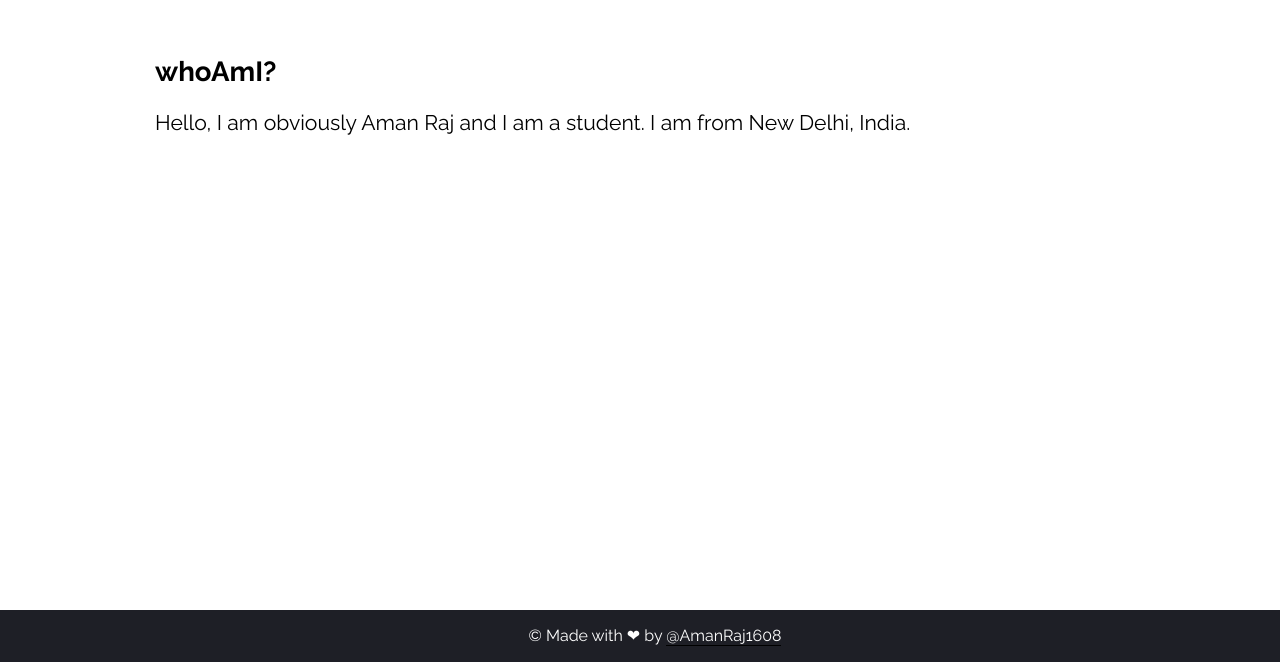
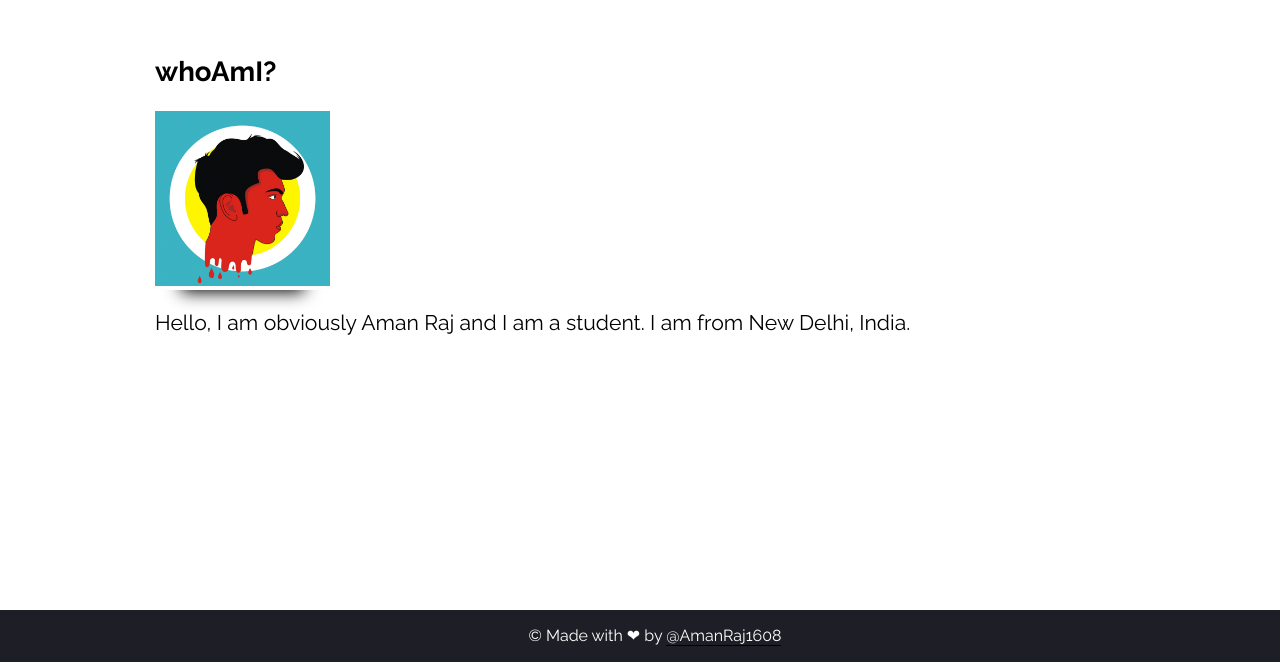
Before and after one commit to prateek-senapati/amanraj1608.github.io, a plain HTML site: page about.html in a window 1280 px wide. Shown: the part 138-800 px from the top of the page. Drawn offline with nearby package versions, Linux system fonts and the light colour scheme; a web font is replaced by a local one.

Commit message:
added image

```diff
--- a/about.html
+++ b/about.html
@@ -28,6 +28,9 @@
     <div role='main' id="main">
         <section id='#introduction'>
             <h2>whoAmI?</h2>
+            <div class="s1">
+                <img src="./src/aman.gif" alt="Aman RAj" width="175" >
+            </div>
             <p id="para">
                 Hello, I am obviously Aman Raj and I am a student. I am from New Delhi, India. <br>
             </p>
--- a/src/styles.css
+++ b/src/styles.css
@@ -49,6 +49,16 @@ header li {
 header li:last-of-type {
     padding: 0;
 }
+
+
+/* Image in about section */
+.s1 {
+    align-content: center;
+    -webkit-box-shadow: 0 28px 16px -26px rgba(0, 0, 0);
+    -moz-box-shadow: 0 28px 16px -26px rgba(0, 0, 0);
+    box-shadow: 0 28px 16px -26px rgba(0, 0, 0);
+    max-width: 175px;
+ }
 
 /* End Header Block Styling */
 
```
